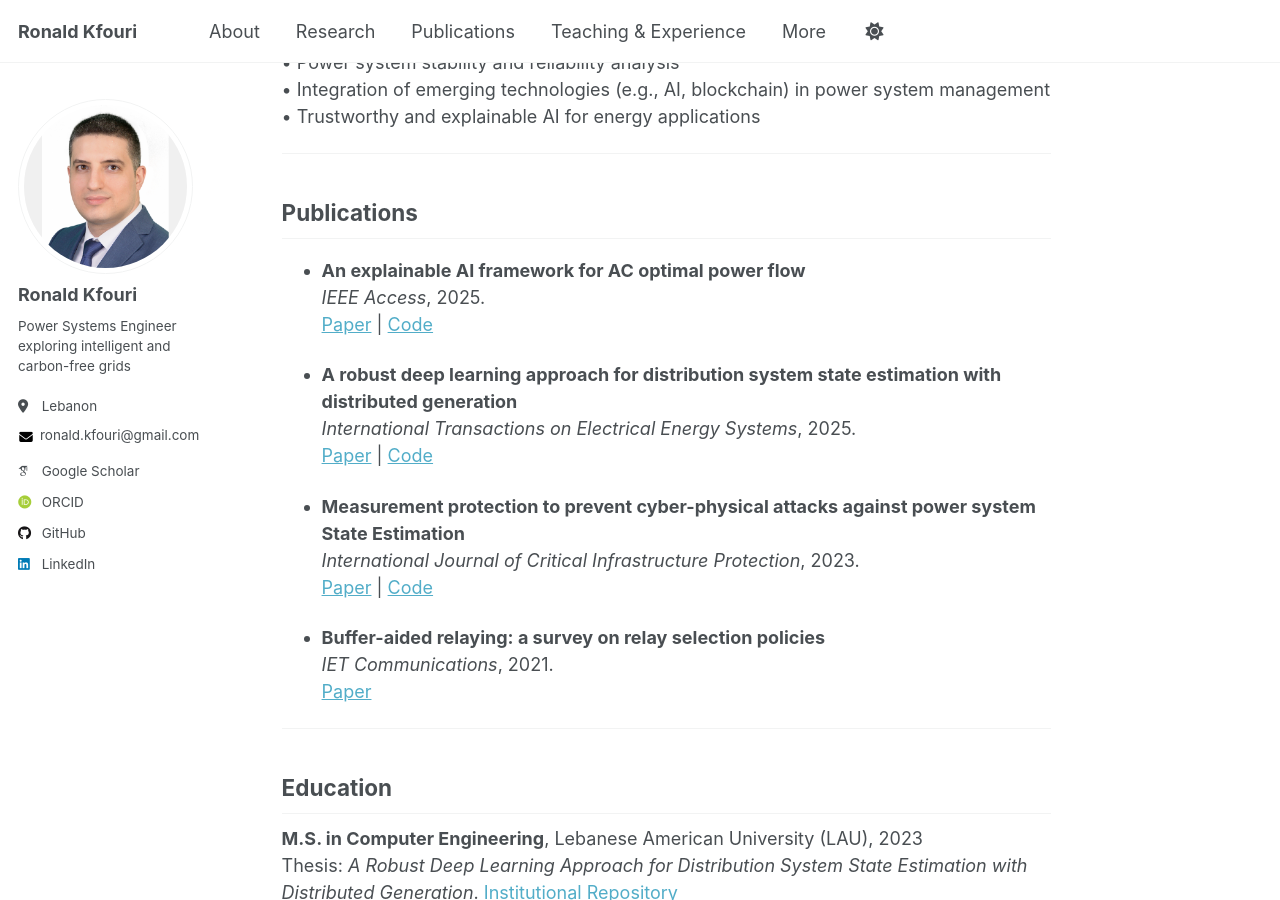
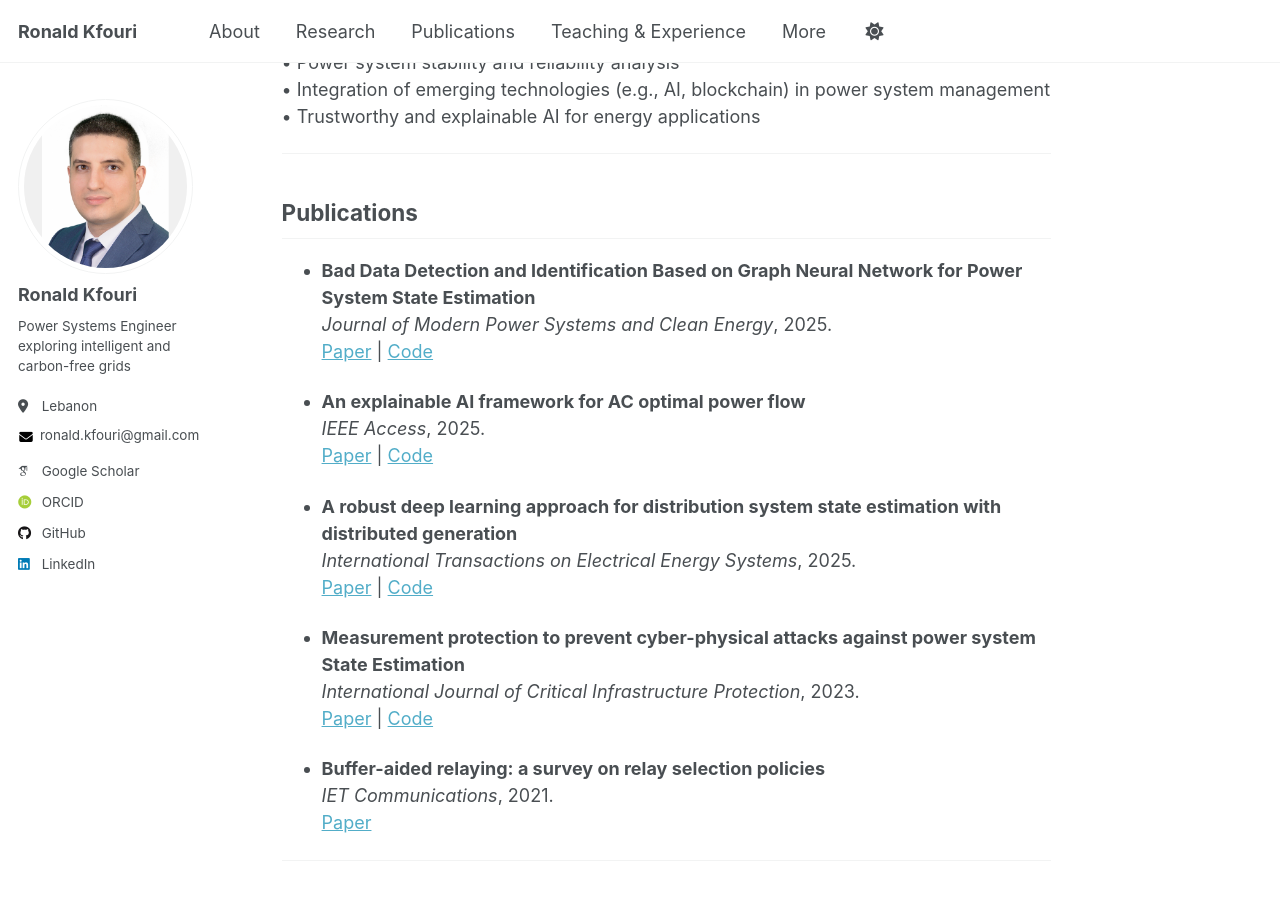
Before and after one commit to RonaldKfouri/RonaldKfouri.github.io, a Jekyll site: the page built from _pages/about.md, in a window 1280 px wide and 900 px high, scrolled down 401 px. Built offline with Jekyll 4.4.1, drawn with Linux system fonts in a browser that asks for light colours; some web fonts are replaced; a script that is not in the unit is left out.

Commit message:
Update about.md

```diff
--- a/_pages/about.md
+++ b/_pages/about.md
@@ -22,6 +22,10 @@ I am a Power Systems Engineer and Researcher driven by the goal of advancing the
 ---
 
 ## Publications {#publications}
+
+- **Bad Data Detection and Identification Based on Graph Neural Network for Power System State Estimation**
+  *Journal of Modern Power Systems and Clean Energy*, 2025.
+  [Paper](https://ieeexplore.ieee.org/document/11244249) | [Code](https://github.com/RonaldKfouri/GNN-BDDI-before-SE)
 
 - **An explainable AI framework for AC optimal power flow**
   *IEEE Access*, 2025.
```
